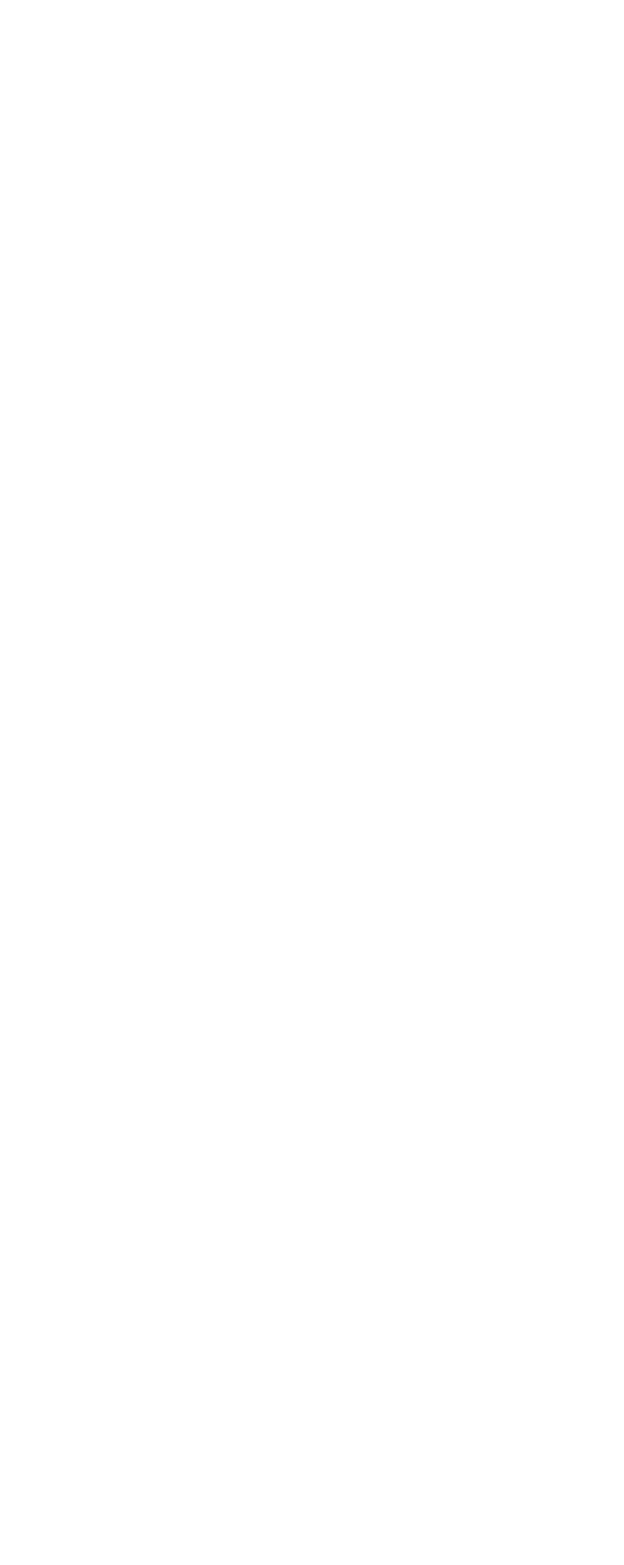
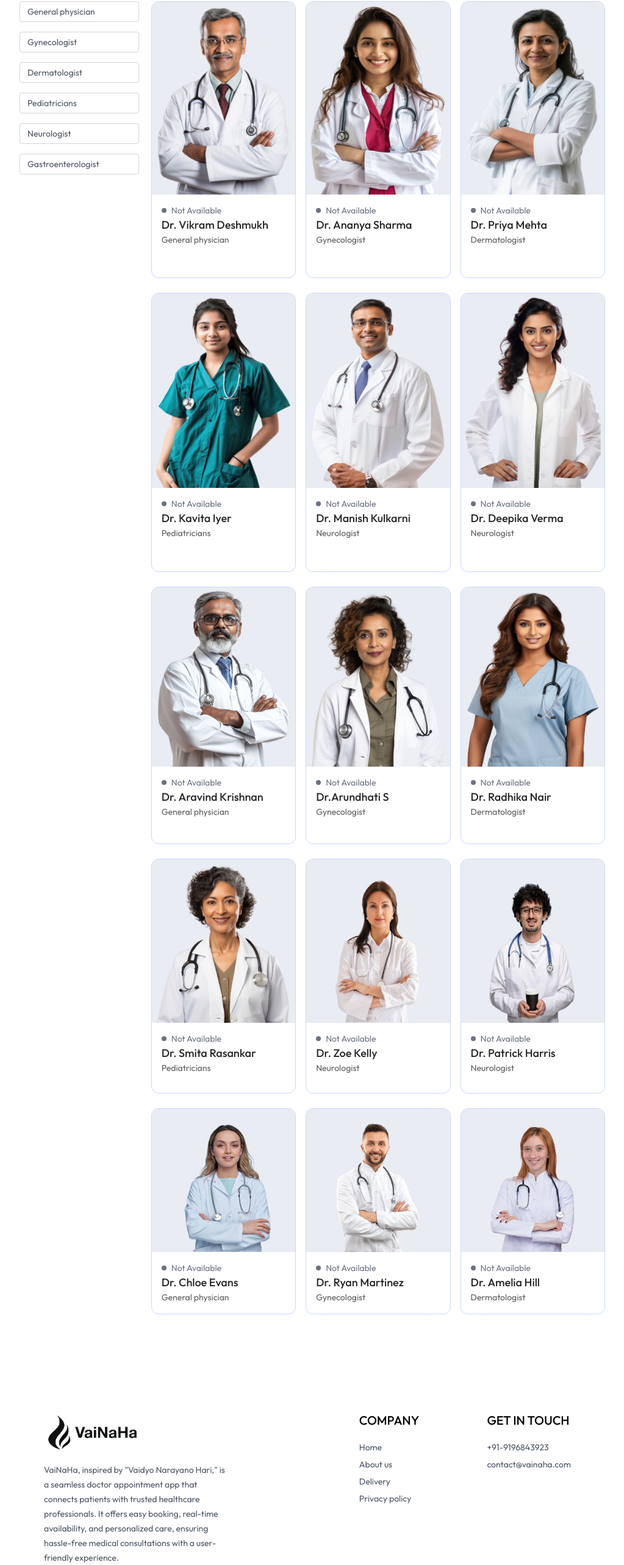
Before and after one commit to Anantarajkatti/VaiNaHa--doctor-appointment-App, a React (Vite) app in the folder frontend/: page /doctors in a window 1280 px wide. Shown: the part 165-2731 px from the top of the page at 61% size, without its empty margins (128-1151 px from the left). Before the commit the page ends 800 px from the top, so only its background shows below. Built offline with nearby package versions, Linux system fonts and the light colour scheme.

Commit message:
appoitment page on progress

```diff
--- a/frontend/index.html
+++ b/frontend/index.html
@@ -1,5 +1,5 @@
 <!DOCTYPE html>
-<html lang="en">
+<html lang="en" class="scroll-smooth">
   <head>
     <meta charset="UTF-8" />
     <link rel="icon" type="image/svg+xml" href="/vite.svg" />
--- a/frontend/src/App.jsx
+++ b/frontend/src/App.jsx
@@ -9,6 +9,7 @@
 import MyProfile from './pages/MyProfile'
 import MyAppointment from './pages/MyAppointment'
 import Appointment from './pages/Appointment'
+import Footer from './components/Footer'
 
 function App() {
   return (
@@ -25,6 +26,7 @@
       <Route path='/my-appointment' element={<MyAppointment/>}/>
       <Route path='/appointment/:docId' element={<Appointment/>}/>
      </Routes>
+     <Footer/>
     </div>
   )
 }
--- /dev/null
+++ b/frontend/src/components/Banner.jsx
@@ -0,0 +1,29 @@
+import React from 'react'
+import { useNavigate } from 'react-router-dom';
+import { assets } from '../assets/assets_frontend/assets';
+
+function Banner() {
+
+    const navigate = useNavigate()
+
+    return (
+        <div className='flex bg-[#E9ECF2] rounded-lg  px-6 sm:px-10 md:px-14 lg:px-12 my-20 md:mx-10'>
+
+            {/* ------- Left Side ------- */}
+            <div className='flex-1 py-8 sm:py-10 md:py-16 lg:py-24 lg:pl-5'>
+                <div className='text-xl sm:text-2xl md:text-3xl lg:text-5xl font-semibold text-black'>
+                    <p>Book Appointment</p>
+                    <p className='mt-4'>With 100+ Trusted Doctors</p>
+                </div>
+                <button onClick={() => { navigate('/login'); scrollTo(0, 0) }} className='bg-[#009698] text-sm sm:text-base text-white px-8 py-3 rounded-full mt-6 hover:scale-105 transition-all '>Create account</button>
+            </div>
+
+            {/* ------- Right Side ------- */}
+            <div className='hidden md:block md:w-1/2 lg:w-[370px] relative'>
+                <img className='w-full absolute bottom-0 right-0 max-w-md' src={assets.appointment_img} alt="" />
+            </div>
+        </div>
+    )
+}
+
+export default Banner
--- /dev/null
+++ b/frontend/src/components/Footer.jsx
@@ -0,0 +1,48 @@
+import React from "react";
+import { assets } from "../assets/assets_frontend/assets";
+
+function Footer() {
+  return (
+    <div className="md:mx-10">
+      <div className="flex flex-col sm:grid grid-cols-[3fr_1fr_1fr] gap-14 my-10  mt-40 text-sm">
+        <div>
+          <img className="mb-5 w-40" src={assets.vainaha} alt="" />
+          <p className="w-full md:w-2/3 text-gray-600 leading-6">
+            VaiNaHa, inspired by "Vaidyo Narayano Hari," is a seamless doctor
+            appointment app that connects patients with trusted healthcare
+            professionals. It offers easy booking, real-time availability, and
+            personalized care, ensuring hassle-free medical consultations with a
+            user-friendly experience.
+          </p>
+        </div>
+
+        <div>
+          <p className="text-xl font-medium mb-5">COMPANY</p>
+          <ul className="flex flex-col gap-2 text-gray-600">
+            <li>Home</li>
+            <li>About us</li>
+            <li>Delivery</li>
+            <li>Privacy policy</li>
+          </ul>
+        </div>
+
+        <div>
+          <p className="text-xl font-medium mb-5">GET IN TOUCH</p>
+          <ul className="flex flex-col gap-2 text-gray-600">
+            <li>+91-9196843923</li>
+            <li>contact@vainaha.com</li>
+          </ul>
+        </div>
+      </div>
+
+      <div>
+        <hr />
+        <p className="py-5 text-sm text-center">
+          Copyright 2024 @ Vainaha.com - All Right Reserved.
+        </p>
+      </div>
+    </div>
+  );
+}
+
+export default Footer;
--- a/frontend/src/components/Header.jsx
+++ b/frontend/src/components/Header.jsx
@@ -3,19 +3,19 @@
 
 function Header() {
   return (
-    <div className='flex flex-col md:flex-row flex-wrap bg-primary rounded-lg px-6 md:px-10 lg:px-20 '>
+    <div className='flex flex-col md:flex-row flex-wrap bg-[#E9ECF2] rounded-lg px-6 md:px-10 lg:px-20 '>
 
             {/* --------- Header Left --------- */}
             <div className='md:w-1/2 flex flex-col items-start justify-center gap-4 py-10 m-auto md:py-[10vw] md:mb-[-30px]'>
-                <p className='text-3xl md:text-4xl lg:text-5xl text-white font-semibold leading-tight md:leading-tight lg:leading-tight'>
+                <p className='text-3xl md:text-4xl lg:text-5xl text-primary font-semibold leading-tight md:leading-tight lg:leading-tight'>
                      Vaidyo Narayano Hari:
                 </p>
-                <div className='flex flex-col md:flex-row items-center gap-3 text-white text-sm font-light'>
+                <div className='flex flex-col md:flex-row items-center gap-3 text- text-sm font-light'>
                     <img className='w-28' src={assets.group_profiles} alt="" />
                     <p>Book Appointment With Trusted Doctors. browse through our extensive list of trusted doctors, schedule your appointment hassle-free.</p>
                 </div>
-                <a href='#speciality' className='flex items-center gap-2 bg-white px-8 py-3 rounded-full text-[#595959] text-sm m-auto md:m-0 hover:scale-105 transition-all duration-300'>
-                    Book appointment <img className='w-3' src={assets.arrow_icon} alt="" />
+                <a href='#speciality' className='flex items-center gap-2 bg-[#009698] px-8 py-3 rounded-full text-white text-sm m-auto md:m-0 hover:scale-105 transition-all duration-300'>
+                    Book appointment <img className='w-3  text-white' src={assets.arrow_icon} alt="" />
                 </a>
             </div>
 
--- a/frontend/src/components/NavBar.jsx
+++ b/frontend/src/components/NavBar.jsx
@@ -10,6 +10,7 @@
   return (
     <div className="flex item-center justify-between text-sm py-4 mb-5 border-b border-b-gray-400">
       <img
+         onClick={() => navigate('/')}
         className=" w-44   cursor-pointer"
         src={assets.vainaha}
         alt="Vainaha"
@@ -49,7 +50,7 @@
         ) : (
           <button
             onClick={() => navigate("/login")}
-            className="bg-primary text-white px-8 py-3 rounded-full font-light hidden md:block"
+            className="bg-[#009698]  text-white px-8 py-3 rounded-full font-light hidden md:block"
           >
             Create Account
           </button>
--- a/frontend/src/index.css
+++ b/frontend/src/index.css
@@ -1,6 +1,13 @@
+@import url('https://fonts.googleapis.com/css2?family=Outfit:wght@100..900&display=swap');
+
 @tailwind base;
 @tailwind components;
 @tailwind utilities;
+
+* {
+    font-family: Outfit;
+}
+
 
 .active hr{
     @apply block;
--- a/frontend/src/pages/Doctors.jsx
+++ b/frontend/src/pages/Doctors.jsx
@@ -1,8 +1,56 @@
-import React from 'react'
+import React, { useContext, useEffect, useState } from 'react'
+import { useNavigate, useParams } from 'react-router-dom'
+import { AppContext } from '../context/AppContext'
 
 function Doctors() {
+  const { speciality } = useParams()
+
+  const [filterDoc, setFilterDoc] = useState([])
+  const [showFilter, setShowFilter] = useState(false)
+  const navigate = useNavigate();
+
+  const { doctors } = useContext(AppContext)
+
+  const applyFilter = () => {
+    if (speciality) {
+      setFilterDoc(doctors.filter(doc => doc.speciality === speciality))
+    } else {
+      setFilterDoc(doctors)
+    }
+  }
+
+  useEffect(() => {
+    applyFilter()
+  }, [doctors, speciality])
   return (
-    <div>Doctors</div>
+    <div>
+      <p className='text-gray-600'>Browse through the doctors specialist.</p>
+      <div className='flex flex-col sm:flex-row items-start gap-5 mt-5'>
+        <button onClick={() => setShowFilter(!showFilter)} className={`py-1 px-3 border rounded text-sm  transition-all sm:hidden ${showFilter ? 'bg-primary text-white' : ''}`}>Filters</button>
+        <div className={`flex-col gap-4 text-sm text-gray-600 ${showFilter ? 'flex' : 'hidden sm:flex'}`}>
+          <p onClick={() => speciality === 'General physician' ? navigate('/doctors') : navigate('/doctors/General physician')} className={`w-[94vw] sm:w-auto pl-3 py-1.5 pr-16 border border-gray-300 rounded transition-all cursor-pointer ${speciality === 'General physician' ? 'bg-[#E2E5FF] text-black ' : ''}`}>General physician</p>
+          <p onClick={() => speciality === 'Gynecologist' ? navigate('/doctors') : navigate('/doctors/Gynecologist')} className={`w-[94vw] sm:w-auto pl-3 py-1.5 pr-16 border border-gray-300 rounded transition-all cursor-pointer ${speciality === 'Gynecologist' ? 'bg-[#E2E5FF] text-black ' : ''}`}>Gynecologist</p>
+          <p onClick={() => speciality === 'Dermatologist' ? navigate('/doctors') : navigate('/doctors/Dermatologist')} className={`w-[94vw] sm:w-auto pl-3 py-1.5 pr-16 border border-gray-300 rounded transition-all cursor-pointer ${speciality === 'Dermatologist' ? 'bg-[#E2E5FF] text-black ' : ''}`}>Dermatologist</p>
+          <p onClick={() => speciality === 'Pediatricians' ? navigate('/doctors') : navigate('/doctors/Pediatricians')} className={`w-[94vw] sm:w-auto pl-3 py-1.5 pr-16 border border-gray-300 rounded transition-all cursor-pointer ${speciality === 'Pediatricians' ? 'bg-[#E2E5FF] text-black ' : ''}`}>Pediatricians</p>
+          <p onClick={() => speciality === 'Neurologist' ? navigate('/doctors') : navigate('/doctors/Neurologist')} className={`w-[94vw] sm:w-auto pl-3 py-1.5 pr-16 border border-gray-300 rounded transition-all cursor-pointer ${speciality === 'Neurologist' ? 'bg-[#E2E5FF] text-black ' : ''}`}>Neurologist</p>
+          <p onClick={() => speciality === 'Gastroenterologist' ? navigate('/doctors') : navigate('/doctors/Gastroenterologist')} className={`w-[94vw] sm:w-auto pl-3 py-1.5 pr-16 border border-gray-300 rounded transition-all cursor-pointer ${speciality === 'Gastroenterologist' ? 'bg-[#E2E5FF] text-black ' : ''}`}>Gastroenterologist</p>
+        </div>
+        <div className='w-full grid grid-cols-auto gap-4 gap-y-6'>
+          {filterDoc.map((item, index) => (
+            <div onClick={() => { navigate(`/appointment/${item._id}`); scrollTo(0, 0) }} className='border border-[#C9D8FF] rounded-xl overflow-hidden cursor-pointer hover:translate-y-[-10px] transition-all duration-500' key={index}>
+              <img className='bg-[#e9ecf2] h-[70%] w-[100%]' src={item.image} alt="" />
+              <div className='p-4'>
+                <div className={`flex items-center gap-2 text-sm text-center ${item.available ? 'text-green-500' : "text-gray-500"}`}>
+                  <p className={`w-2 h-2 rounded-full ${item.available ? 'bg-green-500' : "bg-gray-500"}`}></p><p>{item.available ? 'Available' : "Not Available"}</p>
+                </div>
+                <p className='text-[#262626] text-lg font-medium'>{item.name}</p>
+                <p className='text-[#5C5C5C] text-sm'>{item.speciality}</p>
+              </div>
+            </div>
+          ))}
+        </div>
+      </div>
+    </div>
   )
 }
 
--- a/frontend/src/pages/Home.jsx
+++ b/frontend/src/pages/Home.jsx
@@ -2,6 +2,8 @@
 import Header from '../components/Header'
 import SpecialityMenue from '../components/SpecialityMenue'
 import TopDoctors from '../components/TopDoctors'
+import Banner from '../components/Banner'
+
 
 function Home() {
   return (
@@ -9,6 +11,8 @@
      <Header/>
      <SpecialityMenue/>
      <TopDoctors/>
+     <Banner/>
+
     </div>
   )
 }
```
